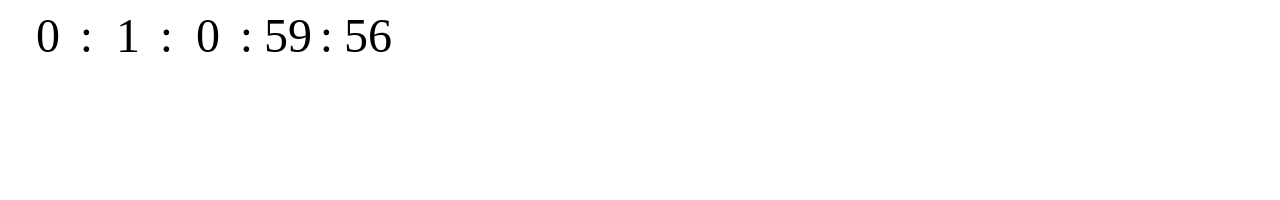
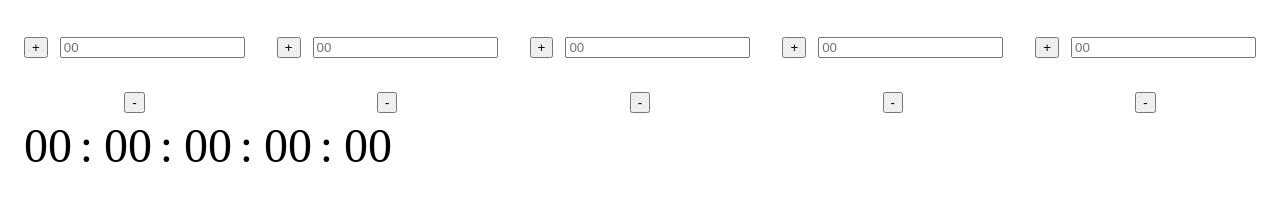
Before and after one commit to bagma-d/some-timer, a plain HTML site: page index.html in a window 1280 px wide. Drawn offline with Linux system fonts and the light colour scheme.

Commit message:
added html block for new timers

```diff
--- a/index.html
+++ b/index.html
@@ -9,6 +9,39 @@
 </head>
 
 <body>
+    <div class="new_timer">
+        <div class="timer__items">
+            <div class="set__item timer_years">
+                <button class="set__up">+</button>
+                <input class="set__input" placeholder="00">
+                <button class="set__down">-</button>
+            </div>
+            <div class="set__item timer_years">
+                <button class="set__up">+</button>
+                <input class="set__input" placeholder="00">
+                <button class="set__down">-</button>
+            </div>
+            <div class="set__item timer_years">
+                <button class="set__up">+</button>
+                <input class="set__input" placeholder="00">
+                <button class="set__down">-</button>
+            </div>
+            <div class="set__item timer_years">
+                <button class="set__up">+</button>
+                <input class="set__input" placeholder="00">
+                <button class="set__down">-</button>
+            </div>
+            <div class="set__item timer_years">
+                <button class="set__up">+</button>
+                <input class="set__input" placeholder="00">
+                <button class="set__down">-</button>
+            </div>
+            <!--<input class="set__item timer_days" placeholder="00">
+            <input class="set__item timer_hours" placeholder="00">
+            <input class="set__item timer_minutes" placeholder="00">
+            <input class="set__item timer_seconds" placeholder="00"> -->
+        </div>
+    </div>
     <div class="timer">
         <div class="timer__items">
             <div class="timer__item timer__years">00</div>
--- a/style.css
+++ b/style.css
@@ -1,6 +1,7 @@
 .timer__items {
     display: flex;
     font-size: 48px;
+
 }
 
 .timer__item {
@@ -27,3 +28,16 @@
     position: absolute;
     right: -15px;
 }
+
+
+
+.set__item {
+    position: relative;
+    min-width: 60px;
+    margin-left: 10px;
+    margin-right: 10px;
+    padding-bottom: 15px;
+    text-align: center;
+    font-size: 48px;
+    padding: 0;
+}
--- a/timer.js
+++ b/timer.js
@@ -79,4 +79,4 @@ function someTimer(seconds) {
         , 1000);
 }
 
-someTimer(3600 * 25);
+//someTimer(3600 * 25 * 10);
```
